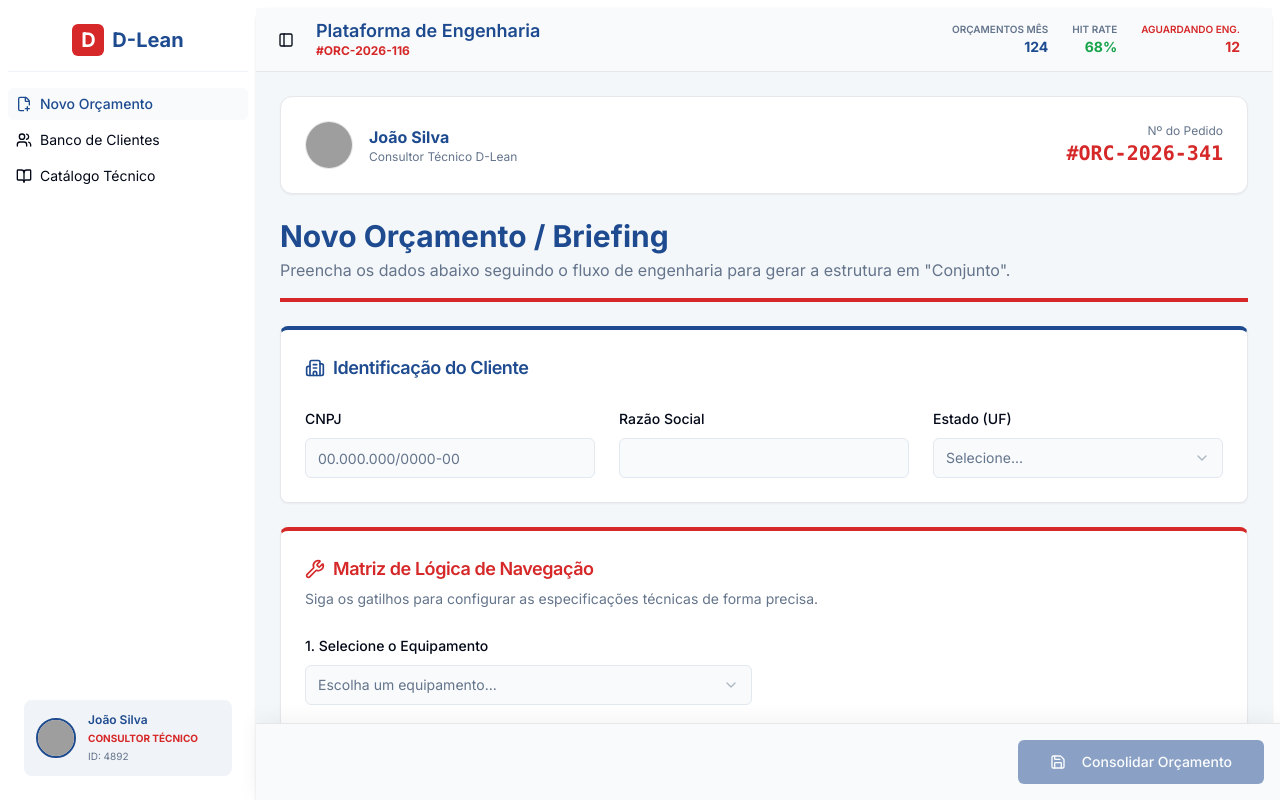
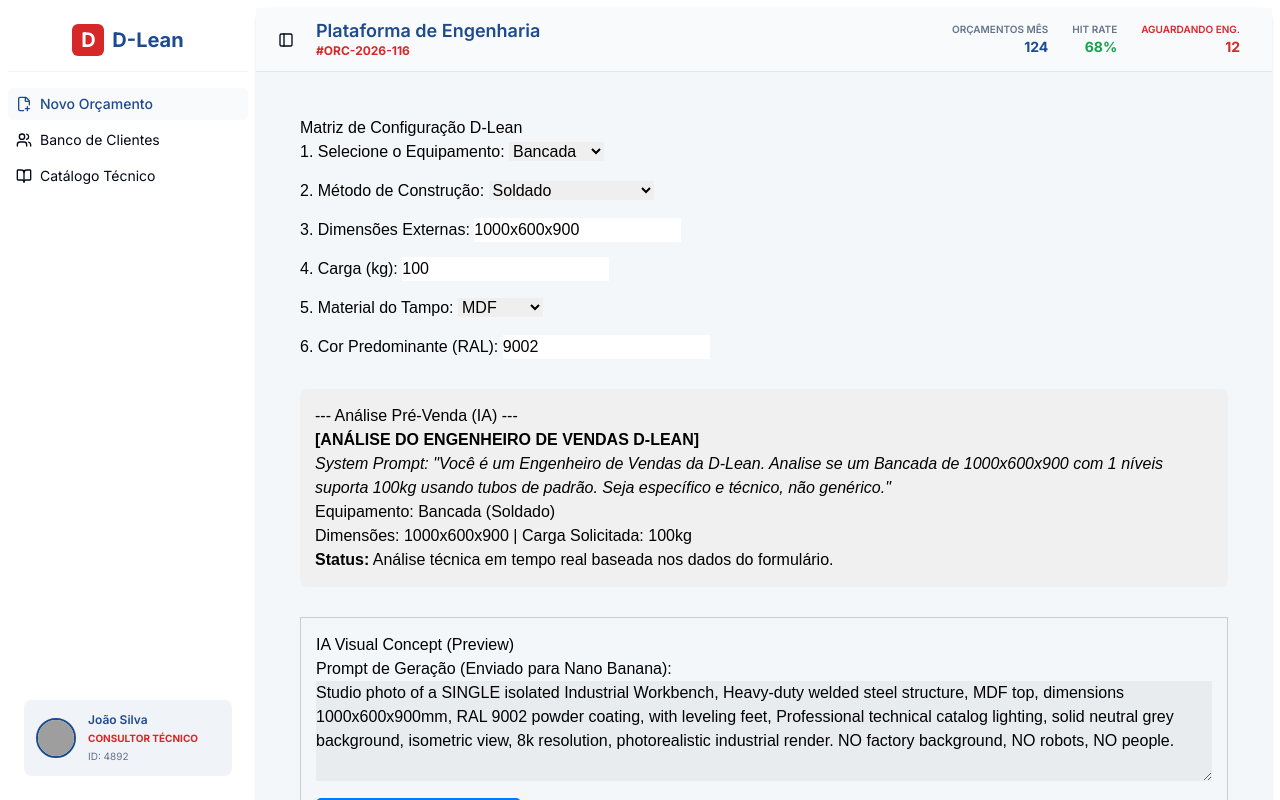
Before and after one commit to dantedlean/d-lean-solutions-app-no-ia, a React (Vite) app: page / in a window 1280 px wide. Shown: the top 800 px of the page. Built offline with nearby package versions, Linux system fonts and the light colour scheme; grey boxes are pictures that could not be loaded.

Commit message:
Refactor Index component with FormData interface
Refactor Index component to use FormData interface and implement form handling. Update prompts for AI analysis and image generation based on form data.

```diff
--- a/src/pages/Index.tsx
+++ b/src/pages/Index.tsx
@@ -1,94 +1,181 @@
-import { useState, useMemo } from 'react'
-import { ClientInfoForm } from '@/components/budget/ClientInfoForm'
-import { EquipmentMatrix } from '@/components/budget/EquipmentMatrix'
-import { UploadSection } from '@/components/budget/UploadSection'
-import { AiConceptPreview } from '@/components/budget/AiConceptPreview'
-import { Button } from '@/components/ui/button'
-import { Avatar, AvatarFallback, AvatarImage } from '@/components/ui/avatar'
-import { Save } from 'lucide-react'
-import { useToast } from '@/hooks/use-toast'
+import React, { useState, useEffect } from 'react';
 
-interface BudgetData {
-  client: any
-  equipments: any[]
-  files: File[]
+interface FormData {
+  equipamento: string;
+  metodo_construcao: string;
+  dimensoes_externas: string;
+  altura_tampo_principal: string;
+  carga: string; // Nome do campo corrigido para 'carga' conforme seu formulário
+  material_tampo: string;
+  cor_predominante: string;
+  tipo_tubo?: string;
+  espessura_tubo?: string;
+  diametro_rodizio?: string;
+  material_nucleo_rodizio?: string;
+  revestimento_rodizio?: string;
+  niveladores?: boolean;
+  gavetas?: boolean;
+  iluminacao?: boolean;
+  tomadas?: boolean;
+  painel_ferr?: boolean;
 }
 
-export default function Index() {
-  const { toast } = useToast()
-  const [budgetData, setBudgetData] = useState<BudgetData>({
-    client: {},
-    equipments: [],
-    files: [],
-  })
+const Index: React.FC = () => {
+  const [formData, setFormData] = useState<FormData>({
+    equipamento: 'Bancada',
+    metodo_construcao: 'Soldado',
+    dimensoes_externas: '1000x600x900',
+    altura_tampo_principal: '900',
+    carga: '100',
+    material_tampo: 'MDF',
+    cor_predominante: '9002',
+    niveladores: true,
+    gavetas: false,
+    iluminacao: false,
+    tomadas: false,
+    painel_ferr: false,
+  });
 
-  const orderNumber = useMemo(() => {
-    const year = new Date().getFullYear()
-    const seq = Math.floor(Math.random() * 900) + 100
-    return `#ORC-${year}-${seq}`
-  }, [])
+  const [consultorPrompt, setConsultorPrompt] = useState<string>('');
+  const [imagePrompt, setImagePrompt] = useState<string>('');
 
-  const handleConsolidate = () => {
-    toast({
-      title: 'Orçamento Consolidado!',
-      description: 'Dados salvos no CRM e fluxo de engenharia iniciado.',
-    })
-  }
+  useEffect(() => {
+    // Mapeamento para tradução técnica (DNA D-Lean)
+    const equipmentMap: Record<string, string> = {
+      'Bancada': 'Industrial Workbench',
+      'Carrinho': 'Industrial Trolley',
+      'Flow Rack': 'Gravity Flow Rack',
+      'Estante': 'Industrial Shelving Unit',
+      'Carrinho (Cart)': 'Industrial Cart',
+    };
+
+    const methodMap: Record<string, string> = {
+      'Soldado': 'Heavy-duty welded steel structure',
+      'Lean Pipe (Modular)': 'Lean modular pipe and joint system',
+      'Híbrido': 'Hybrid structure: welded steel base with modular pipe upper frame',
+    };
+
+    const materialTampoMap: Record<string, string> = {
+      'MDF': 'MDF top',
+      'Inox': 'Stainless steel top',
+      'Borracha': 'Rubber mat top',
+    };
+
+    // Construção do prompt para o Consultor IA (Análise Técnica)
+    const consultorAiPrompt = `Você é um Engenheiro de Vendas da D-Lean. Analise se um ${formData.equipamento} de ${formData.dimensoes_externas} com 1 níveis suporta ${formData.carga}kg usando tubos de ${formData.espessura_tubo || 'padrão'}. Seja específico e técnico, não genérico.`;
+    setConsultorPrompt(consultorAiPrompt);
+
+    // Construção do prompt para a Geração de Imagem (Nano Banana) em INGLÊS
+    const enEquipment = equipmentMap[formData.equipamento] || 'Industrial Equipment';
+    const enMethod = methodMap[formData.metodo_construcao] || '';
+    const enMaterialTampo = materialTampoMap[formData.material_tampo] || '';
+    const enTipoTubo = formData.tipo_tubo ? `${formData.tipo_tubo} steel pipes` : '';
+
+    let imagePromptParts: string[] = [
+      `Studio photo of a SINGLE isolated ${enEquipment}`,
+      enMethod,
+      enMaterialTampo,
+      enTipoTubo,
+      `dimensions ${formData.dimensoes_externas}mm`,
+      `RAL ${formData.cor_predominante} powder coating`,
+    ];
+
+    if (formData.diametro_rodizio) {
+      imagePromptParts.push(`${formData.diametro_rodizio} inch casters`);
+    }
+    if (formData.niveladores) {
+      imagePromptParts.push('with leveling feet');
+    }
+    if (formData.gavetas) {
+      imagePromptParts.push('with integrated drawers');
+    }
+    if (formData.iluminacao) {
+      imagePromptParts.push('with integrated LED lighting');
+    }
+
+    imagePromptParts.push('Professional technical catalog lighting, solid neutral grey background, isometric view, 8k resolution, photorealistic industrial render. NO factory background, NO robots, NO people.');
+
+    const finalImagePrompt = imagePromptParts.filter(part => part !== '').join(', ');
+    setImagePrompt(finalImagePrompt);
+
+  }, [formData]);
+
+  const handleChange = (e: React.ChangeEvent<HTMLInputElement | HTMLSelectElement | HTMLTextAreaElement>) => {
+    const { name, value, type } = e.target;
+    const checked = (e.target as HTMLInputElement).checked;
+    setFormData(prev => ({
+      ...prev,
+      [name]: type === 'checkbox' ? checked : value,
+    }));
+  };
 
   return (
-    <div className="max-w-5xl mx-auto space-y-6 pb-20 animate-fade-in-up">
-      <div className="flex items-center justify-between bg-white p-4 md:p-6 rounded-xl shadow-sm border">
-        <div className="flex items-center gap-4">
-          <Avatar className="h-12 w-12 border">
-            <AvatarImage src="https://img.usecurling.com/ppl/thumbnail?gender=male&seed=1" />
-            <AvatarFallback>VD</AvatarFallback>
-          </Avatar>
-          <div>
-            <h3 className="font-bold text-[#1e4b8f]">João Silva</h3>
-            <p className="text-xs text-muted-foreground">Consultor Técnico D-Lean</p>
-          </div>
+    <div style={{ padding: '20px', fontFamily: 'sans-serif' }}>
+      <h1>Matriz de Configuração D-Lean</h1>
+
+      <div style={{ display: 'grid', gap: '15px', marginBottom: '30px' }}>
+        <div>
+          <label>1. Selecione o Equipamento: </label>
+          <select name="equipamento" value={formData.equipamento} onChange={handleChange}>
+            <option value="Bancada">Bancada</option>
+            <option value="Carrinho">Carrinho</option>
+            <option value="Flow Rack">Flow Rack</option>
+            <option value="Estante">Estante</option>
+          </select>
         </div>
-        <div className="text-right">
-          <p className="text-xs text-muted-foreground">Nº do Pedido</p>
-          <p className="font-mono font-bold text-lg md:text-xl text-[#d62828]">{orderNumber}</p>
+        <div>
+          <label>2. Método de Construção: </label>
+          <select name="metodo_construcao" value={formData.metodo_construcao} onChange={handleChange}>
+            <option value="Soldado">Soldado</option>
+            <option value="Lean Pipe (Modular)">Lean Pipe (Modular)</option>
+            <option value="Híbrido">Híbrido</option>
+          </select>
+        </div>
+        <div>
+          <label>3. Dimensões Externas: </label>
+          <input type="text" name="dimensoes_externas" value={formData.dimensoes_externas} onChange={handleChange} />
+        </div>
+        <div>
+          <label>4. Carga (kg): </label>
+          <input type="text" name="carga" value={formData.carga} onChange={handleChange} />
+        </div>
+        <div>
+          <label>5. Material do Tampo: </label>
+          <select name="material_tampo" value={formData.material_tampo} onChange={handleChange}>
+            <option value="MDF">MDF</option>
+            <option value="Inox">Inox</option>
+            <option value="Borracha">Borracha</option>
+          </select>
+        </div>
+        <div>
+          <label>6. Cor Predominante (RAL): </label>
+          <input type="text" name="cor_predominante" value={formData.cor_predominante} onChange={handleChange} />
         </div>
       </div>
 
-      <div className="border-b-4 border-[#d62828] pb-4">
-        <h2 className="text-3xl font-bold text-[#1e4b8f]">Novo Orçamento / Briefing</h2>
-        <p className="text-muted-foreground mt-1">
-          Preencha os dados abaixo seguindo o fluxo de engenharia para gerar a estrutura em
-          "Conjunto".
-        </p>
+      <div style={{ backgroundColor: '#f0f0f0', padding: '15px', borderRadius: '8px' }}>
+        <h2>--- Análise Pré-Venda (IA) ---</h2>
+        <p><strong>[ANÁLISE DO ENGENHEIRO DE VENDAS D-LEAN]</strong></p>
+        <p><em>System Prompt: "{consultorPrompt}"</em></p>
+        <p>Equipamento: {formData.equipamento} ({formData.metodo_construcao})</p>
+        <p>Dimensões: {formData.dimensoes_externas} | Carga Solicitada: {formData.carga}kg</p>
+        <p><strong>Status:</strong> Análise técnica em tempo real baseada nos dados do formulário.</p>
       </div>
 
-      <ClientInfoForm onChange={(data) => setBudgetData((p) => ({ ...p, client: data }))} />
-
-      <EquipmentMatrix
-        equipments={budgetData.equipments}
-        onAdd={(eq) => setBudgetData((p) => ({ ...p, equipments: [...p.equipments, eq] }))}
-        onRemove={(idx) =>
-          setBudgetData((p) => ({ ...p, equipments: p.equipments.filter((_, i) => i !== idx) }))
-        }
-      />
-
-      <UploadSection onFiles={(f) => setBudgetData((p) => ({ ...p, files: f }))} />
-
-      <AiConceptPreview
-        equipments={budgetData.equipments}
-        hasCroqui={budgetData.files.length > 0}
-      />
-
-      <div className="fixed bottom-0 left-0 right-0 p-4 bg-background border-t flex justify-end gap-4 z-50 shadow-[0_-4px_20px_rgba(0,0,0,0.05)] md:left-[var(--sidebar-width)] transition-[left]">
-        <Button
-          size="lg"
-          onClick={handleConsolidate}
-          className="bg-[#1e4b8f] hover:bg-[#1e4b8f]/90 text-white"
-          disabled={budgetData.equipments.length === 0}
-        >
-          <Save className="mr-2 h-5 w-5" /> Consolidar Orçamento
-        </Button>
+      <div style={{ marginTop: '30px', border: '1px solid #ccc', padding: '15px' }}>
+        <h2>IA Visual Concept (Preview)</h2>
+        <p>Prompt de Geração (Enviado para Nano Banana):</p>
+        <textarea
+          style={{ width: '100%', height: '100px', backgroundColor: '#e9ecef' }}
+          value={imagePrompt}
+          readOnly
+        />
+        <button style={{ marginTop: '10px', padding: '10px 20px', backgroundColor: '#007bff', color: 'white', border: 'none', borderRadius: '5px' }}>
+          Gerar Imagem Realista
+        </button>
       </div>
     </div>
-  )
-}
+  );
+};
+
+export default Index;
```
